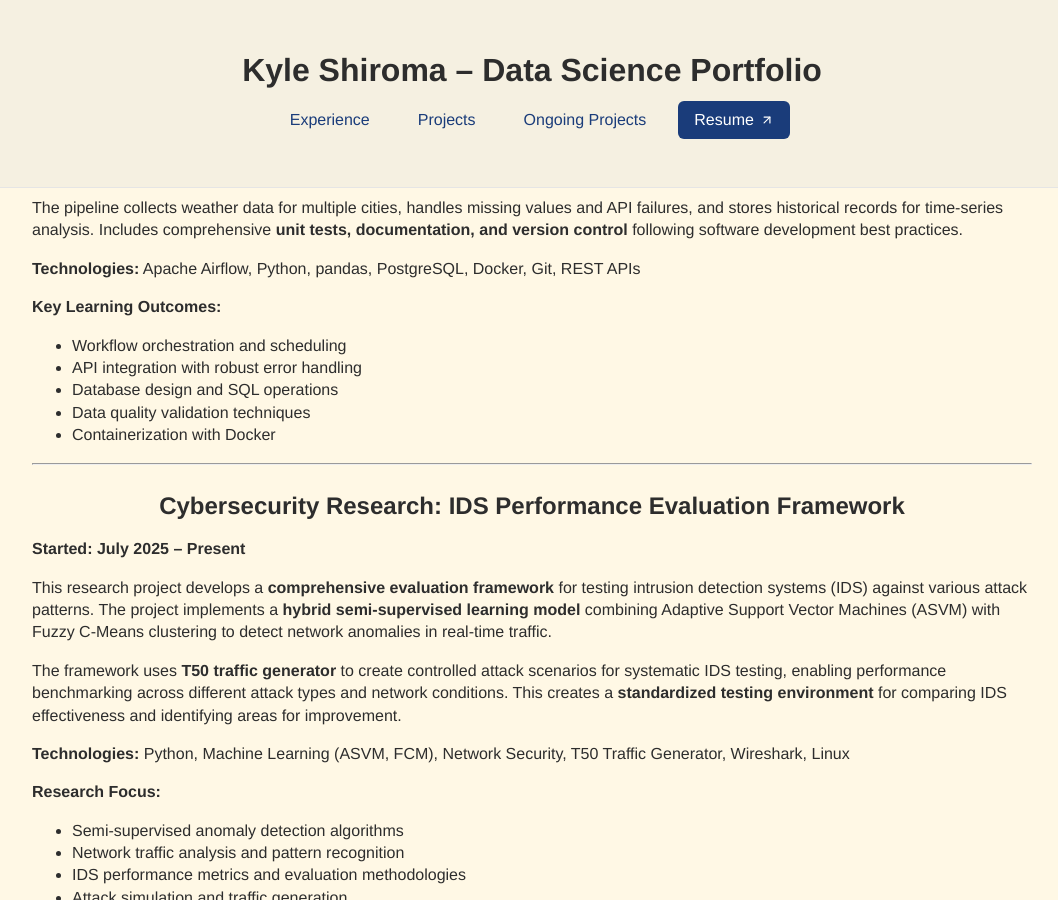
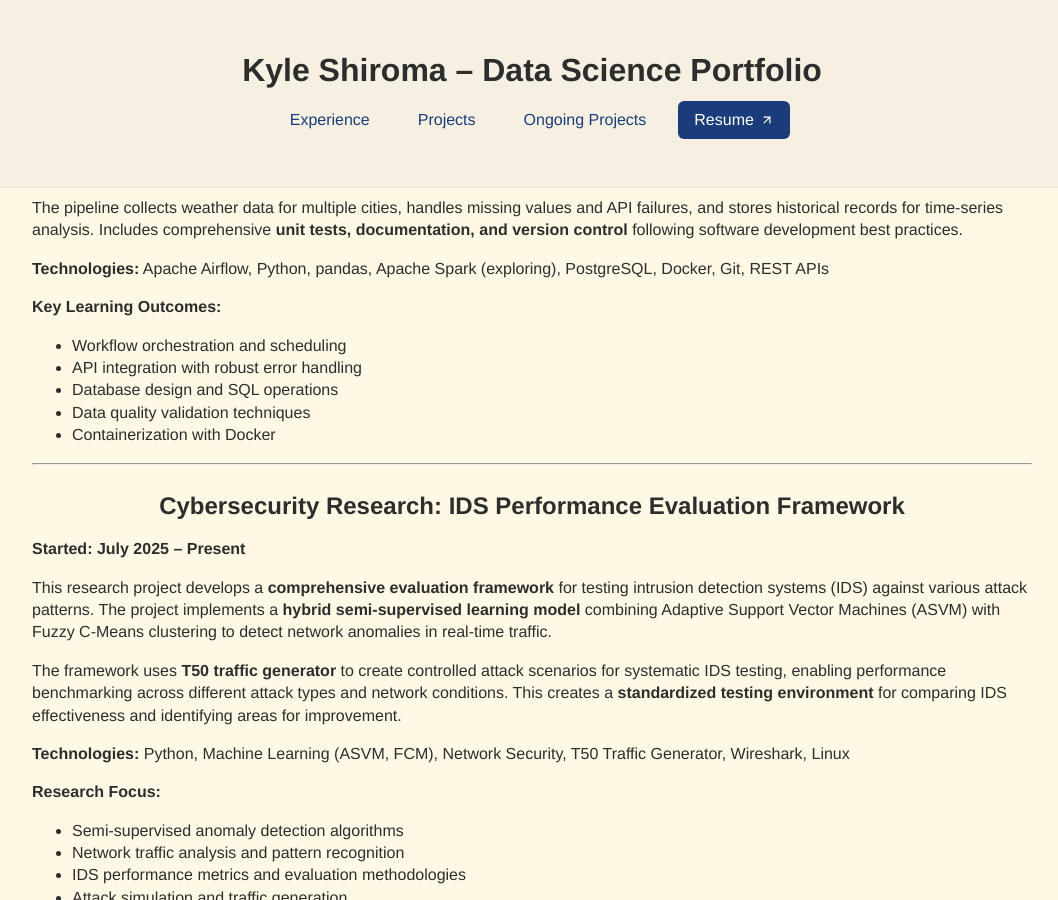
Before and after one commit to k-shiroma-code/k-shiroma-code.github.io, a Jekyll site: the page built from ongoing_projects.md, in a window 1280 px wide and 900 px high, scrolled down 439 px. Shown: the whole window, without its empty margins (108-1166 px from the left). Built offline with Jekyll 4.4.1, drawn with Linux system fonts in a browser that asks for light colours.

Commit message:
Update ongoing_projects.md

```diff
--- a/ongoing_projects.md
+++ b/ongoing_projects.md
@@ -28,7 +28,7 @@ A **data pipeline project** for collecting and processing weather data using **A
 
 The pipeline collects weather data for multiple cities, handles missing values and API failures, and stores historical records for time-series analysis. Includes comprehensive **unit tests, documentation, and version control** following software development best practices.
 
-**Technologies:** Apache Airflow, Python, pandas, PostgreSQL, Docker, Git, REST APIs
+**Technologies:** Apache Airflow, Python, pandas, Apache Spark (exploring), PostgreSQL, Docker, Git, REST APIs
 
 **Key Learning Outcomes:**
 - Workflow orchestration and scheduling
```
